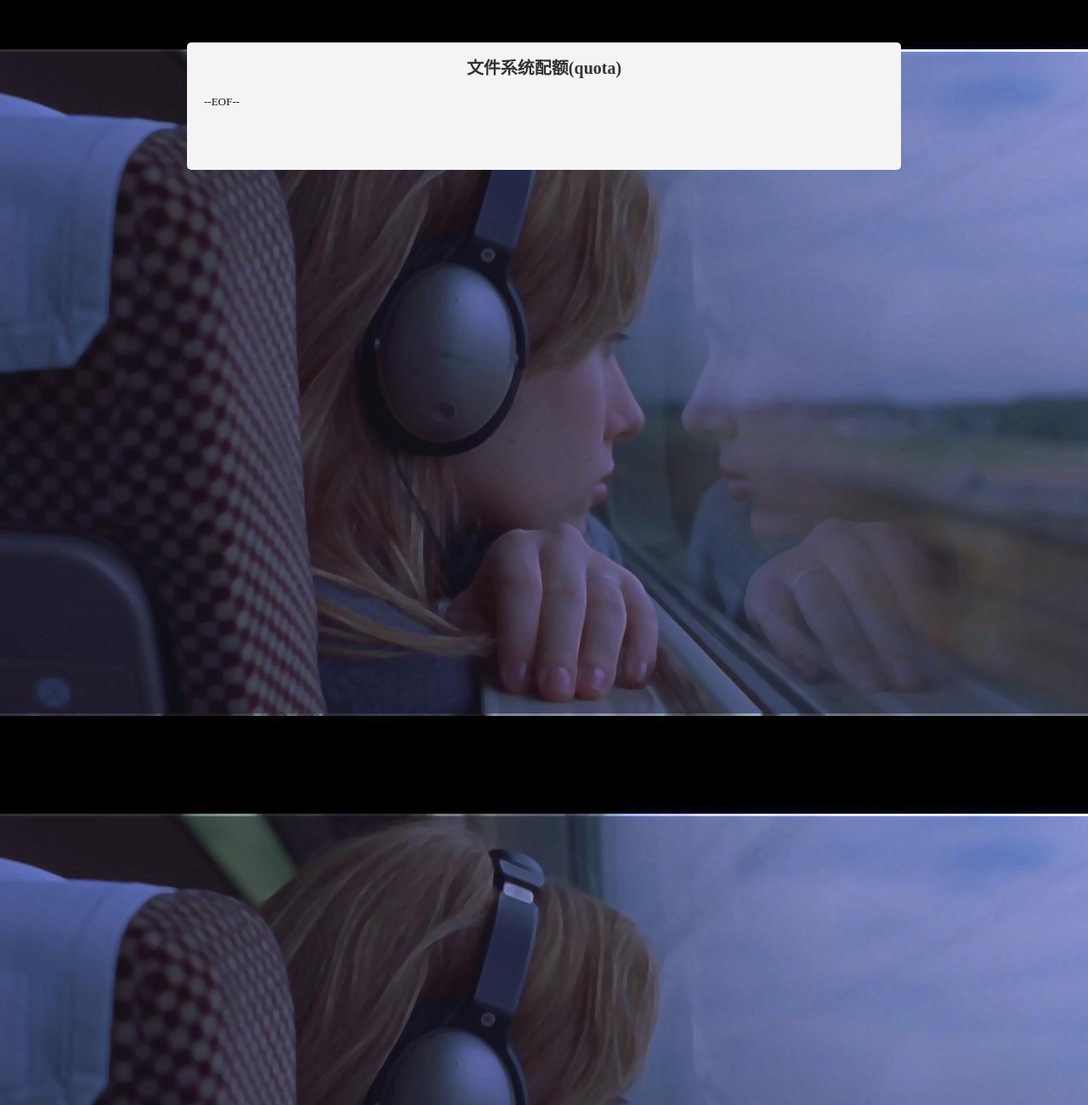
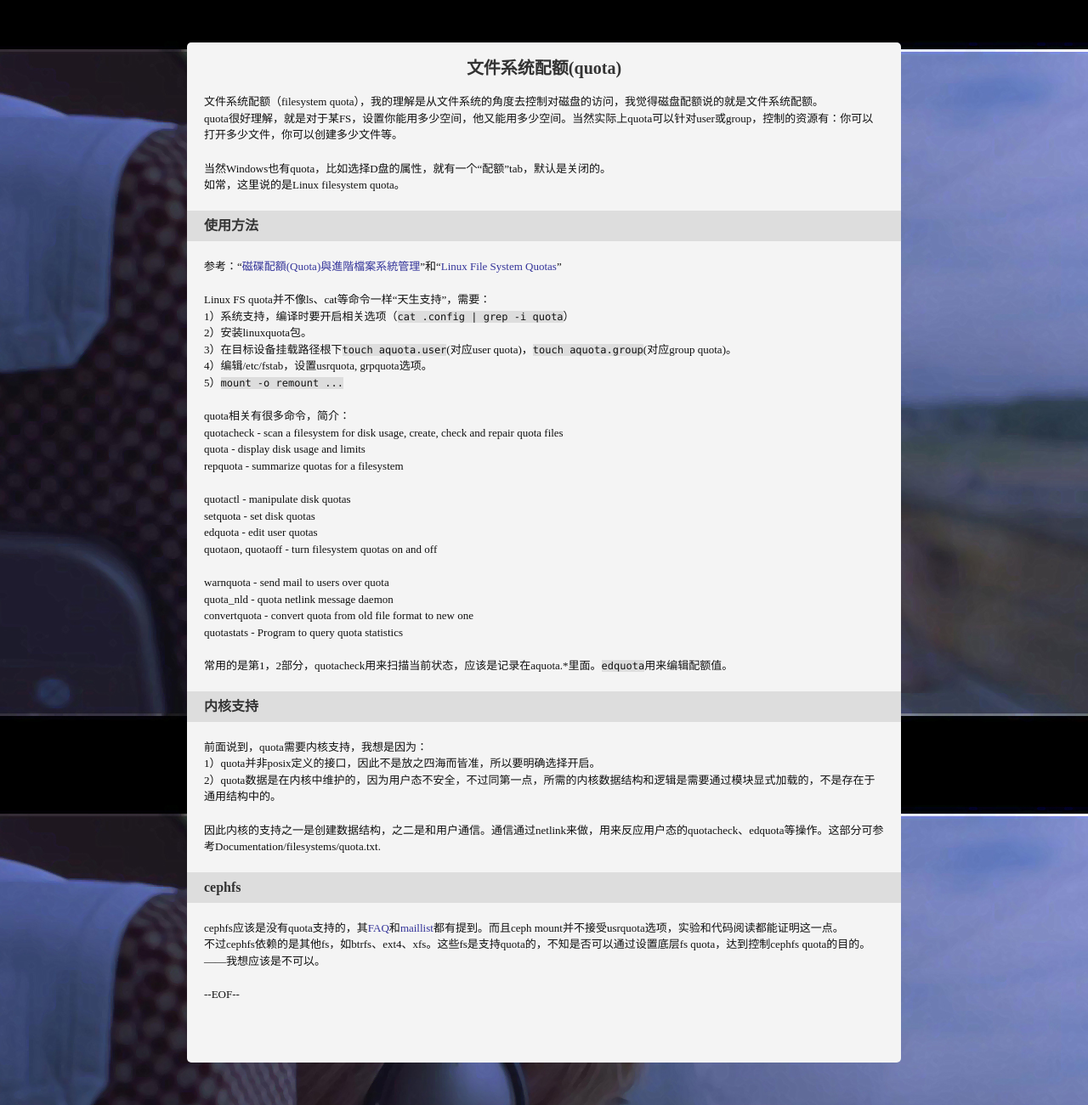
Before and after one commit to tfengmao/xanfeng, a Jekyll site: the page built from _posts/2012-12-25-filesystem-quota.md, in a window 1280 px wide. Shown: the whole page at 85% size. Built offline with Jekyll 4.4.1, drawn with Linux system fonts in a browser that asks for light colours; Markdown is read by kramdown in place of the engine named in the settings; comment, search, counter and statistics services are not loaded.

Commit message:
intro on linux fs quota

```diff
--- a/_posts/2012-12-25-filesystem-quota.md
+++ b/_posts/2012-12-25-filesystem-quota.md
@@ -4,3 +4,50 @@ layout: post
 category: linux
 tags: filesystem quota disk
 ---
+
+文件系统配额（filesystem quota），我的理解是从文件系统的角度去控制对磁盘的访问，我觉得磁盘配额说的就是文件系统配额。
+quota很好理解，就是对于某FS，设置你能用多少空间，他又能用多少空间。当然实际上quota可以针对user或group，控制的资源有：你可以打开多少文件，你可以创建多少文件等。
+
+当然Windows也有quota，比如选择D盘的属性，就有一个“配额”tab，默认是关闭的。
+如常，这里说的是Linux filesystem quota。
+
+###使用方法
+
+参考：“[磁碟配額(Quota)與進階檔案系統管理](http://linux.vbird.org/linux_basic/0420quota.php)”和“[Linux File System Quotas](http://www.yolinux.com/TUTORIALS/LinuxTutorialQuotas.html)”
+
+Linux FS quota并不像ls、cat等命令一样“天生支持”，需要：
+1）系统支持，编译时要开启相关选项（`cat .config | grep -i quota`）
+2）安装linuxquota包。
+3）在目标设备挂载路径根下`touch aquota.user`(对应user quota)，`touch aquota.group`(对应group quota)。
+4）编辑/etc/fstab，设置usrquota, grpquota选项。
+5）`mount -o remount ...`
+
+quota相关有很多命令，简介：
+quotacheck - scan a filesystem for disk usage, create, check and repair quota files
+quota - display disk usage and limits
+repquota - summarize quotas for a filesystem
+
+quotactl - manipulate disk quotas
+setquota - set disk quotas
+edquota - edit user quotas
+quotaon, quotaoff - turn filesystem quotas on and off
+
+warnquota - send mail to users over quota
+quota_nld - quota netlink message daemon
+convertquota - convert quota from old file format to new one
+quotastats - Program to query quota statistics
+
+常用的是第1，2部分，quotacheck用来扫描当前状态，应该是记录在aquota.\*里面。`edquota`用来编辑配额值。
+
+###内核支持
+
+前面说到，quota需要内核支持，我想是因为：
+1）quota并非posix定义的接口，因此不是放之四海而皆准，所以要明确选择开启。
+2）quota数据是在内核中维护的，因为用户态不安全，不过同第一点，所需的内核数据结构和逻辑是需要通过模块显式加载的，不是存在于通用结构中的。
+
+因此内核的支持之一是创建数据结构，之二是和用户通信。通信通过netlink来做，用来反应用户态的quotacheck、edquota等操作。这部分可参考Documentation/filesystems/quota.txt.
+
+###cephfs
+
+cephfs应该是没有quota支持的，其[FAQ](http://ceph.com/w/index.php?title=FAQ&redirect=no)和[maillist](http://thread.gmane.org/gmane.comp.file-systems.ceph.devel/361)都有提到。而且ceph mount并不接受usrquota选项，实验和代码阅读都能证明这一点。
+不过cephfs依赖的是其他fs，如btrfs、ext4、xfs。这些fs是支持quota的，不知是否可以通过设置底层fs quota，达到控制cephfs quota的目的。——我想应该是不可以。
```
